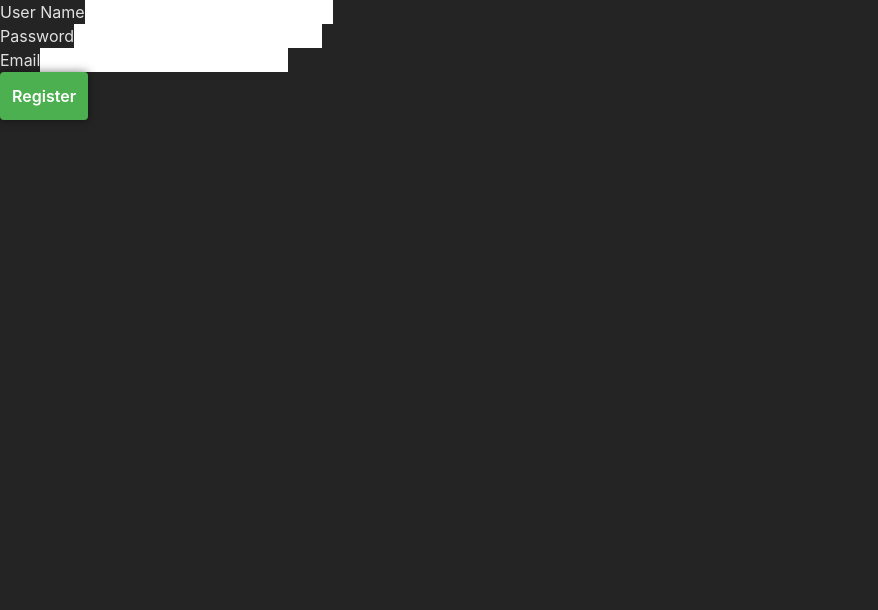
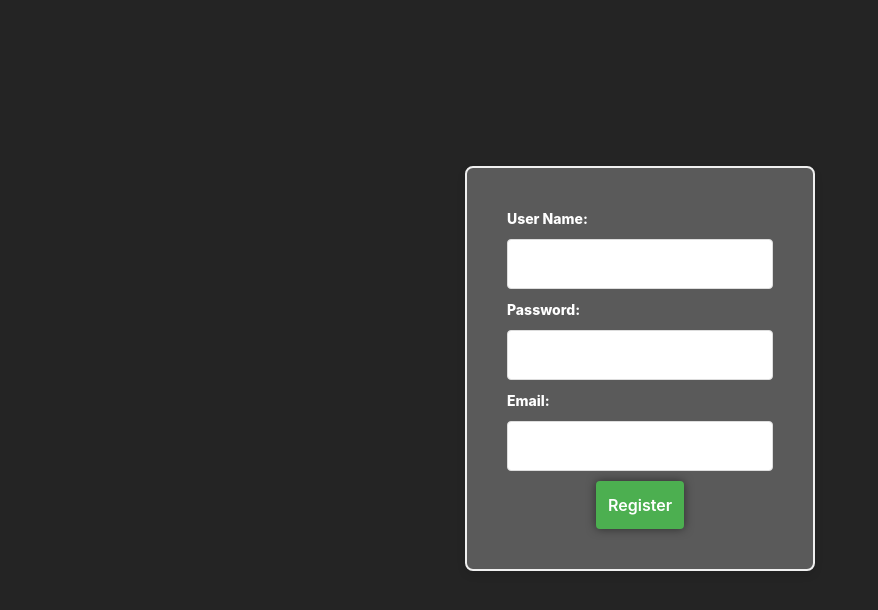
Before and after one commit to shilCode/test_automation_website, a React (Vite) app: page /register in a window 1280 px wide. Shown: the top 610 px of the page, without its empty margins (0-878 px from the left). Built offline with nearby package versions, Linux system fonts and the light colour scheme.

Commit message:
added register page design

```diff
--- a/src/components/Register.tsx
+++ b/src/components/Register.tsx
@@ -1,18 +1,18 @@
 const Register = () => {
   return (
-    <div className="gap-5 pb-5 p-10 justify-between">
-      <form>
-        <div>
-          <label htmlFor="username">User Name</label>
-          <input type="text" id="username" name="username" />
+    <div className="gap-5 pb-5 p-10 justify-between ">
+      <form className="login-container">
+        <div className="username-container">
+          <label htmlFor="username">User Name:</label>
+          <input className="input-container" type="text" id="username" name="username" />
         </div>
-        <div>
-          <label htmlFor="password">Password</label>
-          <input type="password" id="password" name="password" />
+        <div  className="password-container">
+          <label htmlFor="password">Password:</label>
+          <input className="input-container" type="password" id="password" name="password" />
         </div>
-        <div>
-          <label htmlFor="email">Email</label>
-          <input type="email" id="email" name="email" />
+        <div  className="email-container">
+          <label htmlFor="email">Email:</label>
+          <input className="input-container" type="email" id="email" name="email" />
         </div>
         <button type="submit">Register</button>
       </form>
--- a/src/index.css
+++ b/src/index.css
@@ -131,7 +131,8 @@ button{
 .button-container {
   display: flex;
   flex-direction: column;
-  gap: 10px;
+  gap: 20px;
+  margin-top: 25px;
   margin-left: 12px;
 }
 
@@ -167,3 +168,52 @@ button[type="button"]:hover {
 }
 
 /* ---------------------------  Register page design starts here  ---------------------------  */
+
+/* .login-container {
+  background-color: rgb(90, 90, 90);
+  padding: 40px;
+  border-radius: 8px;
+  box-shadow: 0 4px 8px rgba(0, 0, 0, 0.1);
+  width: 350px;
+  text-align: center;
+  justify-content: center;
+  align-items: center;
+  border: 2.5px solid #f0f0f0;
+  margin: 13% auto;
+} */
+
+.username-container,
+.password-container,
+.email-container {
+  margin-bottom: 10px;
+}
+.username-container label,
+.password-container label,
+.email-container label {
+  display: block;
+  font-size: 14px;
+  color: #ffffff;
+  margin-bottom: 5px;
+  text-align: left;
+  font-weight: 800;
+}
+
+
+.input-container,
+.input-container2 {
+  width: 100%;
+  padding: 12px;
+  border: 1px solid #ddd;
+  border-radius: 4px;
+  font-size: 16px;
+  margin-top: 5px;
+}
+
+.input-container:focus,
+.input-container2:focus {
+  border-color: #4CAF50;
+  outline: none;
+}
+
+
+/* ---------------------------  Register page design starts here  ---------------------------  */
```
